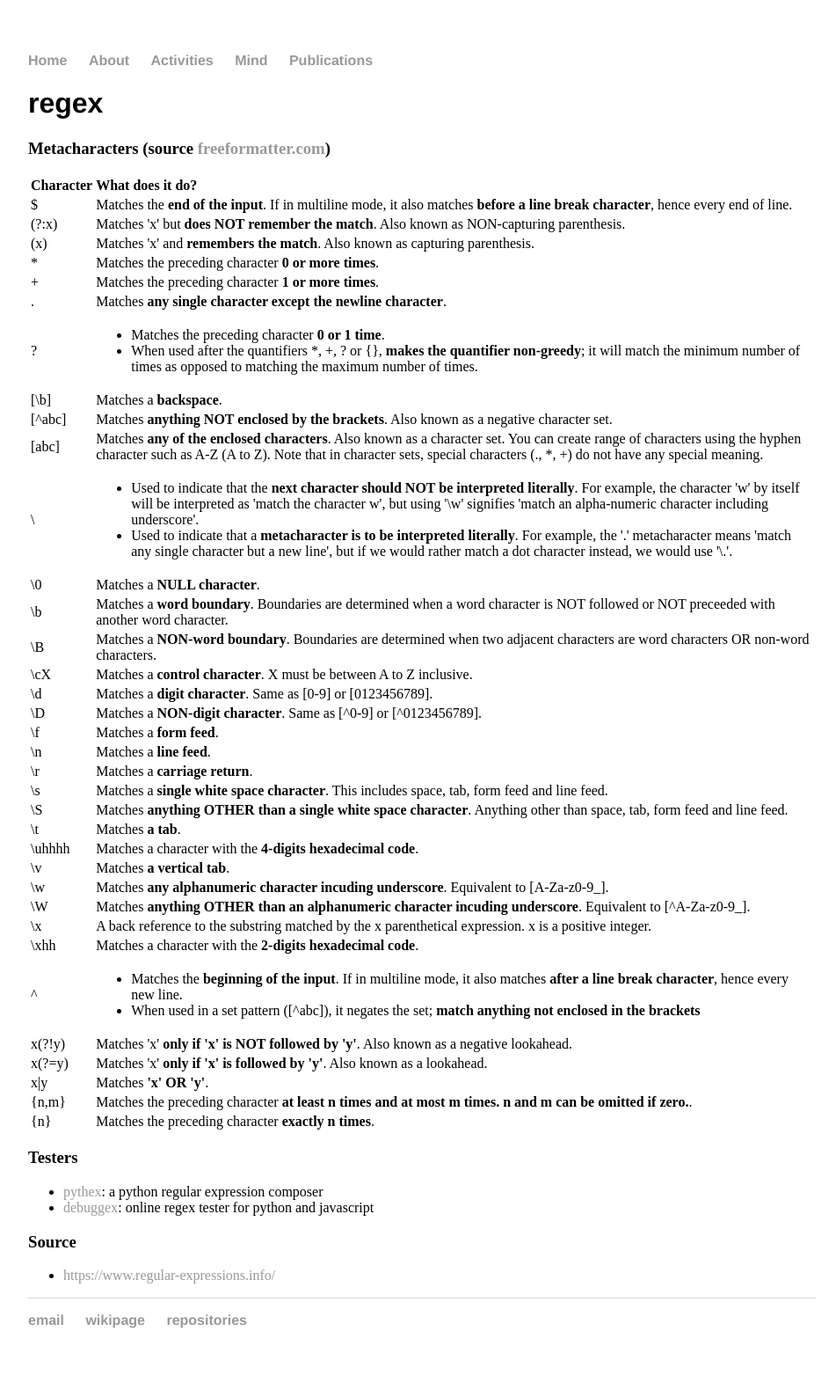
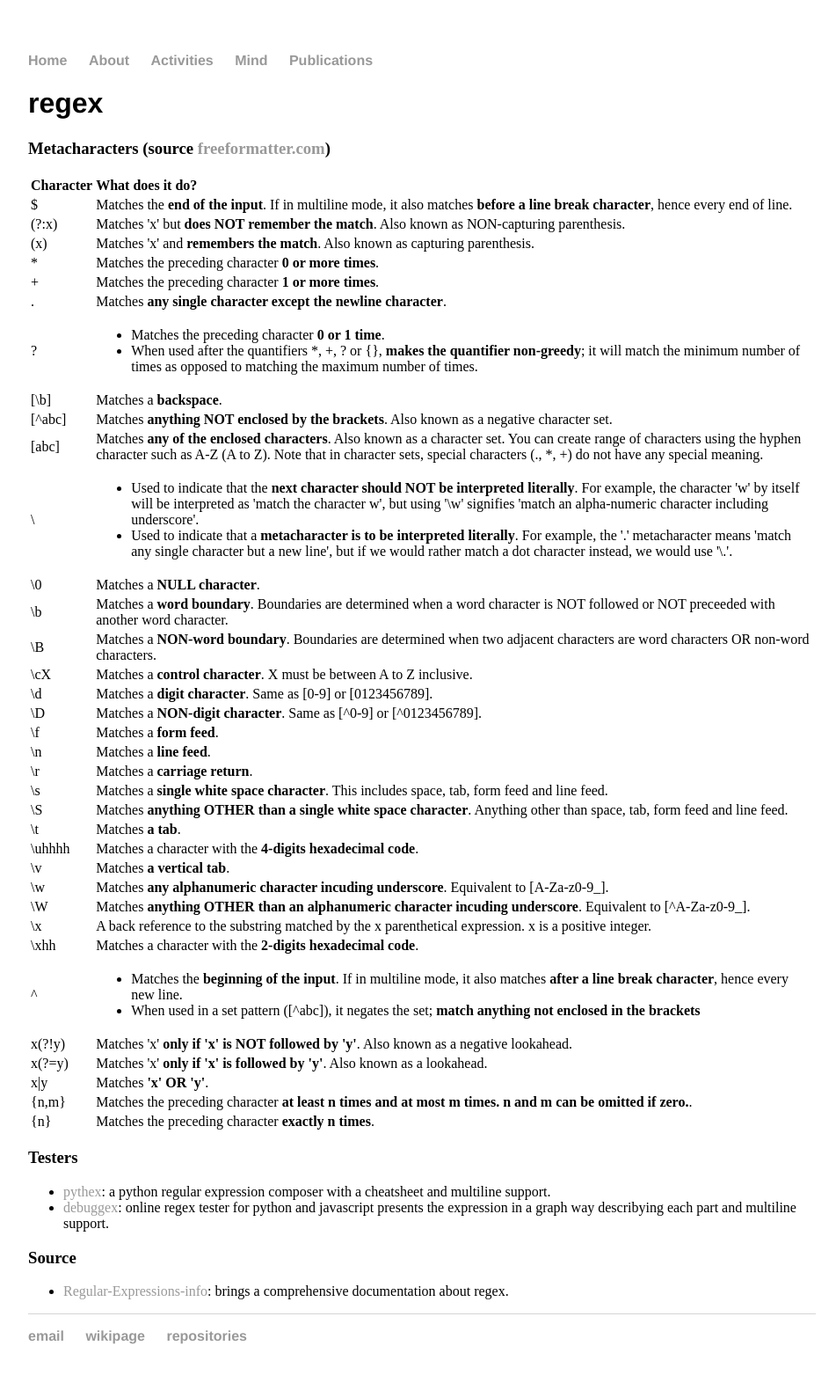
Before and after one commit to cleberjamaral/cleberjamaral.github.io, a Jekyll site: the page built from knowledge/programming/regex.md, in a window 1280 px wide. Shown: the whole page at 88% size, without its empty margins (160-1111 px from the left). Built offline with Jekyll 4.4.1, drawn with Linux system fonts in a browser that asks for light colours; our own code applies the rules of GitHub Pages for plain Markdown files.

Commit message:
GitBook: [master] one page modified

```diff
--- a/knowledge/programming/regex.md
+++ b/knowledge/programming/regex.md
@@ -200,9 +200,9 @@ description: regular expressions
 
 ### Testers
 
-* [pythex](https://pythex.org/): a python regular expression composer
-* [debuggex](https://www.debuggex.com/): online regex tester for python and javascript
+* [pythex](https://pythex.org/): a python regular expression composer with a cheatsheet and multiline support.
+* [debuggex](https://www.debuggex.com/): online regex tester for python and javascript presents the expression in a graph way describying each part and multiline support.
 
 ### Source
 
-* [https://www.regular-expressions.info/](https://www.regular-expressions.info/)
+* [Regular-Expressions-info](https://www.regular-expressions.info/): brings a comprehensive documentation about regex.
```
